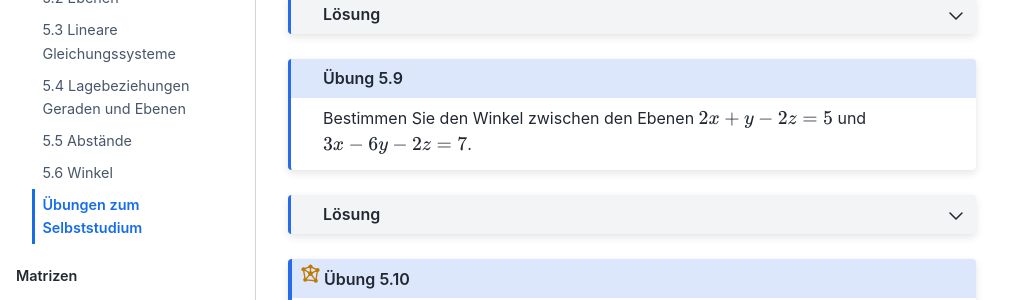
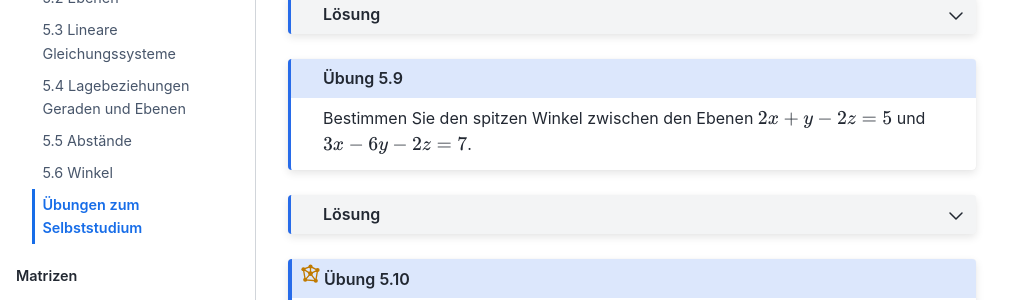
Before and after one commit to s-linden/mathematik-1-grundlagen, a Jupyter Book: the page built from chapter05/chapter05_sec07.md, in a window 1280 px wide and 900 px high, scrolled down 1720 px. Shown: the part 152-452 px from the top of the window, without its empty margins (0-1031 px from the left). Built offline with Jupyter Book 1.0.4 settings and Sphinx 7.4.7 and the Sphinx Book theme 1.1.4, drawn with Linux system fonts in a browser that asks for light colours; a script that is not in the unit is left out; comment, search, counter and statistics services are not loaded; part of the change alters nothing that is shown.

Commit message:
Übung 5.9: spitzer Winkel, Betrag im Zähler
Co-Authored-By: Claude Opus 5.5 <noreply@anthropic.com>
Claude-Session: https://claude.ai/code/session_01Cq9V6eYad2gHBVcMeiLuBL

`````diff
--- a/chapter05/chapter05_sec07.md
+++ b/chapter05/chapter05_sec07.md
@@ -294,7 +294,7 @@ $$\vec{x}=\begin{pmatrix} 3 \\ 1 \\ 1 \end{pmatrix}+s\cdot\begin{pmatrix} 1 \\ 2
 
 ```{admonition} Übung 5.9
 :class: miniexercise
-Bestimmen Sie den Winkel zwischen den Ebenen $2x+y-2z=5$ und $3x-6y-2z=7$.
+Bestimmen Sie den spitzen Winkel zwischen den Ebenen $2x+y-2z=5$ und $3x-6y-2z=7$.
 ```
 
 ````{admonition} Lösung
@@ -303,7 +303,7 @@ Bestimmen Sie den Winkel zwischen den Ebenen $2x+y-2z=5$ und $3x-6y-2z=7$.
 $$\varphi=\arccos \left( \frac{4}{21} \right)=79^\circ =1{,}38\,\mathrm{rad}$$
 
 ```{dropdown} Lösungsweg
-Der Winkel zwischen Ebenen ist auch der Winkel zwischen den Normalenvektoren.
+Der spitze Winkel zwischen den Ebenen ist auch der spitze Winkel zwischen den Normalenvektoren. Die Betragsstriche im Zähler sorgen dafür, dass $\cos(\varphi)\geq 0$ und damit $\varphi\leq 90^\circ$ ist.
 
 Also Normalenvektoren ablesen:
 
@@ -313,7 +313,7 @@ Winkel aus dem Skalarprodukt:
 
 $$
 \begin{aligned}
-\cos (\varphi)&=\frac{\vec{n}_{1}\cdot\vec{n}_{2}}{\left|\vec{n}_{1}\right|\cdot\left|\vec{n}_{2}\right|}=\frac{\begin{pmatrix} 2 \\ 1 \\ -2 \end{pmatrix}\cdot\begin{pmatrix} 3 \\ -6 \\ -2 \end{pmatrix}}{\sqrt{{2}^{2}+{1}^{2}+{2}^{2}}\cdot\sqrt{{3}^{2}+{6}^{2}+{2}^{2}}}=\frac{4}{\sqrt{9}\cdot\sqrt{49}}=\frac{4}{3\cdot7} \\
+\cos (\varphi)&=\frac{\left|\vec{n}_{1}\cdot\vec{n}_{2}\right|}{\left|\vec{n}_{1}\right|\cdot\left|\vec{n}_{2}\right|}=\frac{\left|\begin{pmatrix} 2 \\ 1 \\ -2 \end{pmatrix}\cdot\begin{pmatrix} 3 \\ -6 \\ -2 \end{pmatrix}\right|}{\sqrt{{2}^{2}+{1}^{2}+{2}^{2}}\cdot\sqrt{{3}^{2}+{6}^{2}+{2}^{2}}}=\frac{|6-6+4|}{\sqrt{9}\cdot\sqrt{49}}=\frac{4}{3\cdot7} \\
 \varphi&=\arccos \left( \frac{4}{21} \right)=79^\circ =1{,}38\,\mathrm{rad}
 \end{aligned}
 $$
`````
